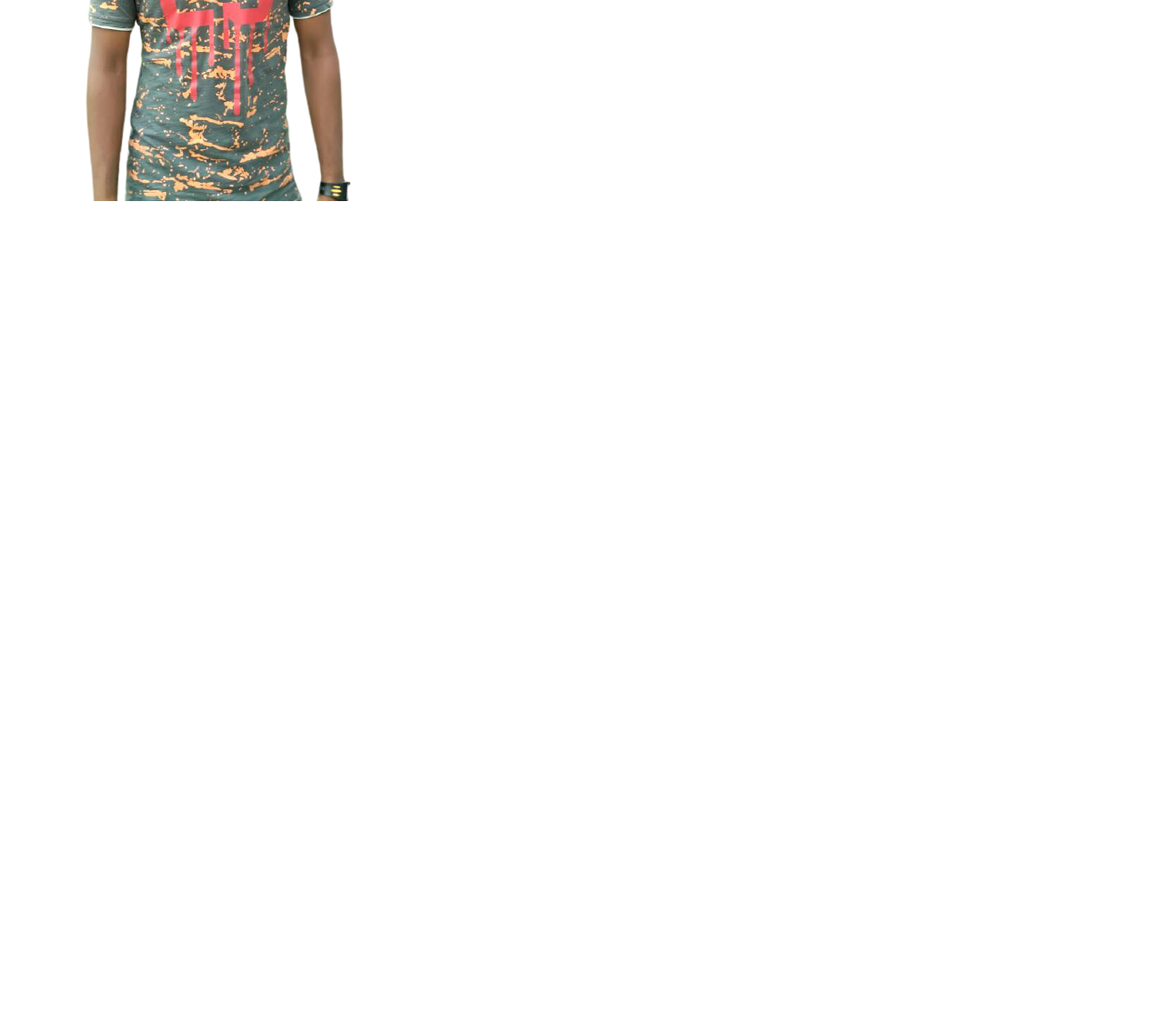
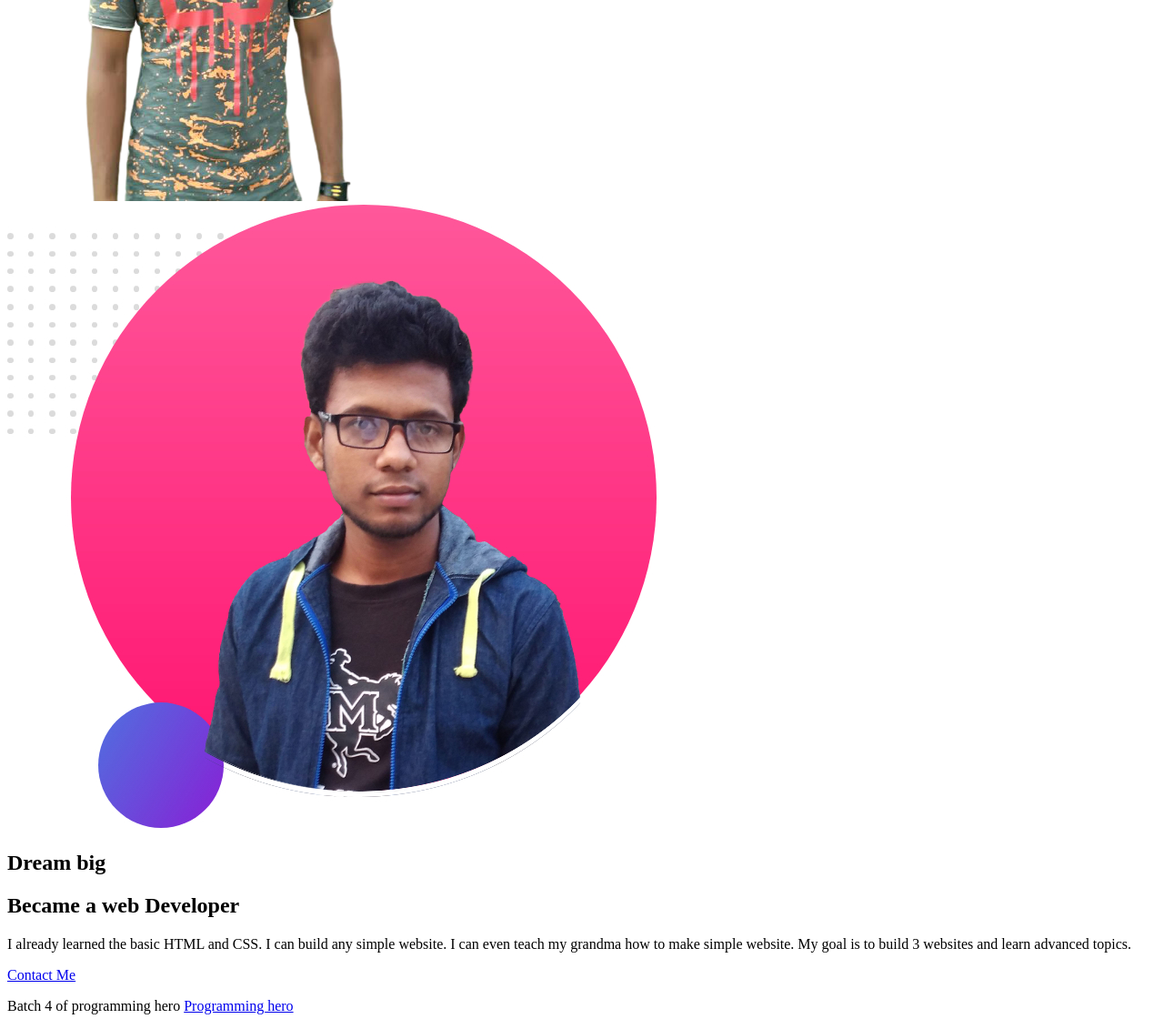
Before and after one commit to Jony120455/Protfolio, a plain HTML site: page index.html in a window 1280 px wide. Shown: the part 500-1631 px from the top of the page at 91% size. Before the commit the page ends 800 px from the top, so only its background shows below. Drawn offline with Linux system fonts and the light colour scheme.

Commit message:
added all

```diff
--- a/index.html
+++ b/index.html
@@ -22,6 +22,21 @@
         </div>
 
     </section>
+    <section class="midle-bar">
+        <div class="width">
+            <img src="img/my-bg2.jpg" alt="">
+        </div>
+        <div class="width">
+            <h1>Dream big</h1>
+            <h2>Became a web Developer</h2>
+            <p>I already learned the basic HTML and CSS. I can build any simple website. I can even teach my grandma how to make simple website. My goal is to build 3 websites and learn advanced topics.</p>
+            <a class="button" target="_blank" href="33">Contact Me</a>
+        </div>
+
+    </section>
+    <footer>
+        <p>Batch 4 of programming hero <a target="_blank" href="https://web.programming-hero.com/">Programming hero</a></p>
+    </footer>
 
 </body>
 </html>
```
